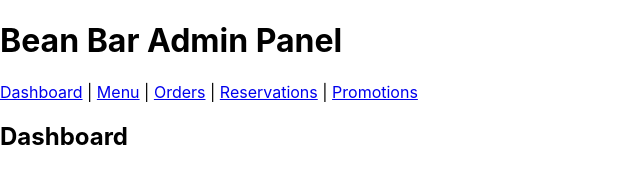
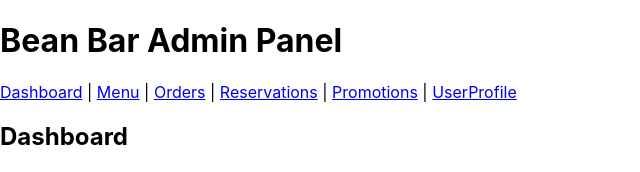
Before and after one commit to Khailum/BeanBar, a React (Create React App) app: page / in a window 1280 px wide. Shown: the top 172 px of the page, without its empty margins (0-640 px from the left). Built offline with nearby package versions, Linux system fonts and the light colour scheme.

Commit message:
Update Main entry

```diff
--- a/src/App.js
+++ b/src/App.js
@@ -16,7 +16,8 @@ function App() {
           <Link to="/menu">Menu</Link> |{' '}
           <Link to="/orders">Orders</Link> |{' '}
           <Link to="/reservations">Reservations</Link> |{' '}
-          <Link to="/promotions">Promotions</Link>
+          <Link to="/promotions">Promotions</Link> |{' '}
+          <Link to="/userProfile">UserProfile</Link>
         </nav>
         <Routes>
           <Route path="/" element={<Dashboard />} />
@@ -24,6 +25,7 @@ function App() {
           <Route path="/orders" element={<Orders />} />
           <Route path="/reservations" element={<Reservations />} />
           <Route path="/promotions" element={<Promotions />} />
+          <Route path="/userProfile" element={<Promotions />} />
         </Routes>
       </div>
     </Router>
```
